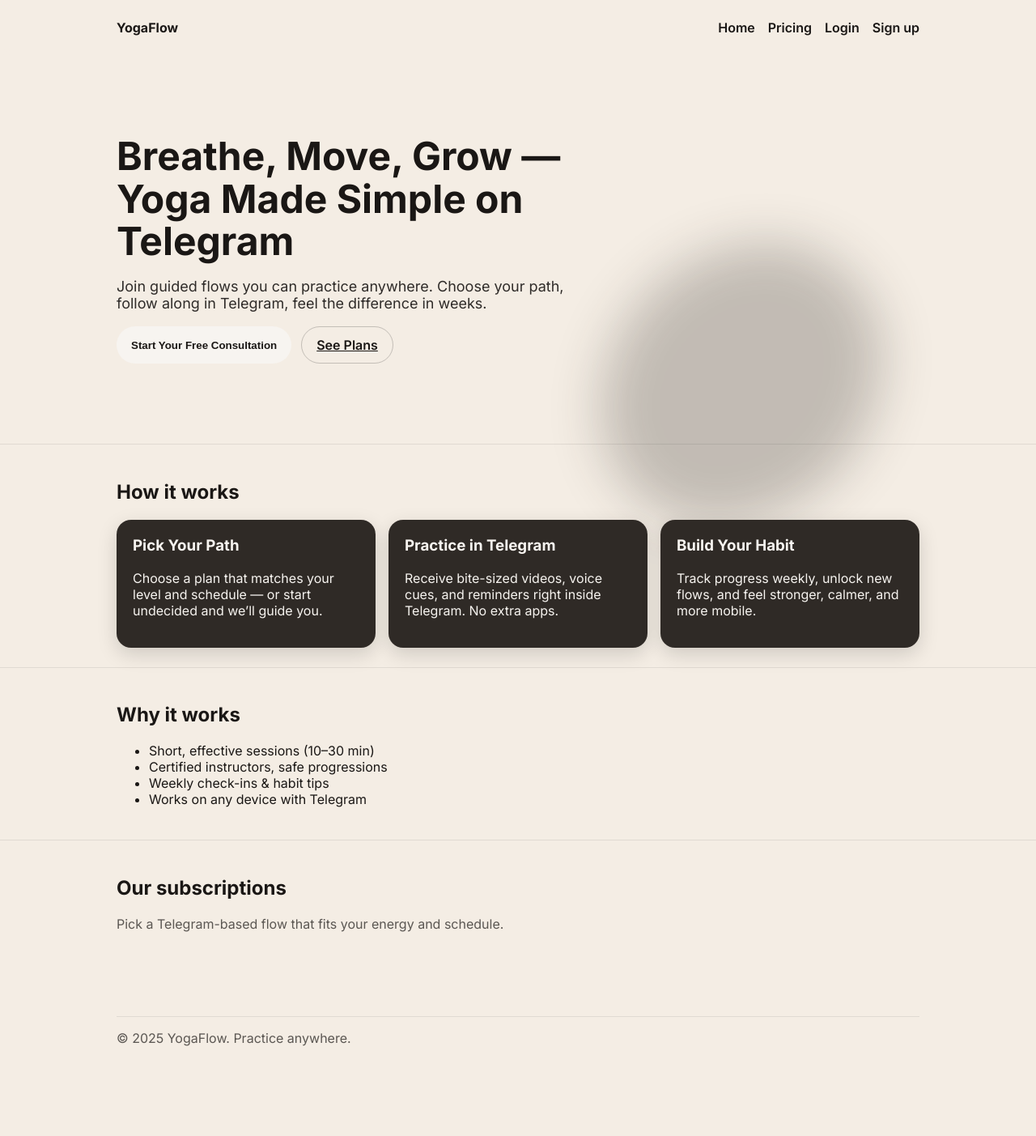
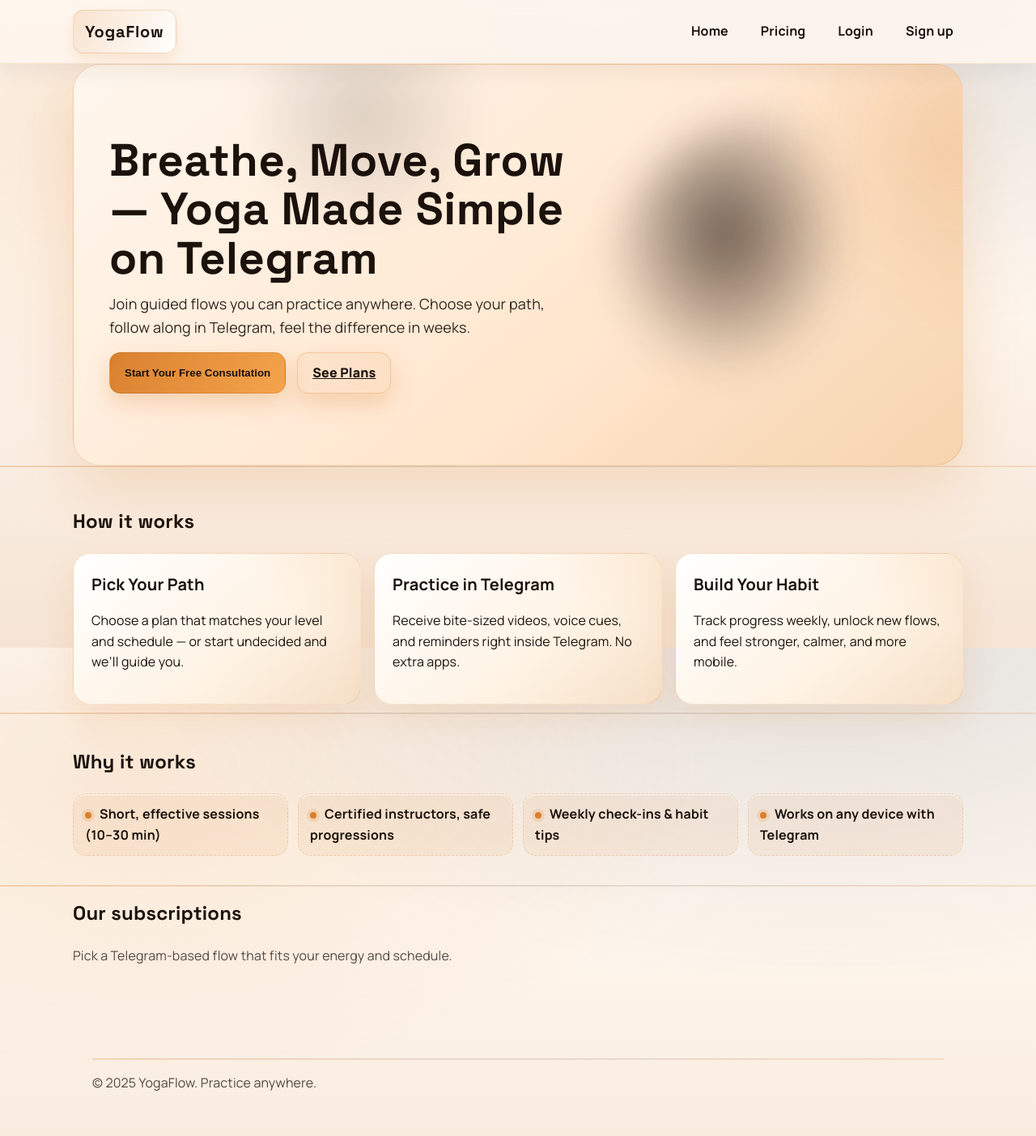
Before and after one commit to politifan/Yoga_Flow, a FastAPI app: page / in a window 1280 px wide. Shown: the whole page at 81% size. Before the commit the page ends 1292 px from the top, so only its background shows below. Run offline with FastAPI, Linux system fonts and the light colour scheme.

Commit message:
style (global styles): новый стиль для сайта

```diff
--- a/static/css/base.css
+++ b/static/css/base.css
@@ -1,55 +1,93 @@
 :root{
-  --bg: #F4EDE4;        /* beige */
-  --tile: #2F2A26;      /* dark tiles/blobs */
-  --ink: #000000;       /* dividers */
+  --bg: #fff7ef;
+  --bg-2: #f5e4d4;
+  --tile: #1f130d;
+  --ink: #1c120c;
+  --accent: #d9802e;
+  --accent-2: #b55d19;
+  --soft: rgba(217, 128, 46, 0.14);
 }
 
 * { box-sizing: border-box }
 html, body { height: 100% }
 body{
   margin:0;
-  font-family: Inter, system-ui, -apple-system, Segoe UI, Roboto, Ubuntu, Cantarell, 'Helvetica Neue', Arial, sans-serif;
-  background: var(--bg);
-  color:#1a1715;
+  font-family: 'Manrope', system-ui, -apple-system, Segoe UI, Roboto, Ubuntu, Cantarell, 'Helvetica Neue', Arial, sans-serif;
+  background:
+    radial-gradient(140% 120% at 14% 18%, rgba(217,128,46,.16), transparent 40%),
+    radial-gradient(140% 120% at 80% -6%, rgba(44,31,22,.14), transparent 48%),
+    linear-gradient(180deg, #fffdf9 0%, var(--bg) 40%, var(--bg-2) 100%);
+  color: var(--ink);
+  line-height:1.6;
+  letter-spacing:0.01em;
 }
 
-.container{ max-width: 1040px; margin: 0 auto; padding: 24px; }
+main{ min-height: 70vh; position:relative; z-index:1; }
 
-.navbar{ position: sticky; top:0; backdrop-filter: blur(6px); background: rgba(244,237,228,.7); z-index:10; }
-.nav-inner{ display:flex; align-items:center; justify-content:space-between; }
-.logo{ font-weight: 800; color:#1a1715; text-decoration:none }
-.nav-links{ display:flex; align-items:center; gap:16px }
+.container{ max-width: 1100px; margin: 0 auto; padding: 28px 24px 36px; }
+
+.navbar{
+  position: sticky;
+  top:0;
+  backdrop-filter: blur(10px);
+  background: rgba(255,247,239,.82);
+  border-bottom:1px solid rgba(217,128,46,.18);
+  box-shadow: 0 10px 28px rgba(26,17,12,.06);
+  z-index:10;
+}
+.nav-inner{ display:flex; align-items:center; justify-content:space-between; gap:16px; padding:12px 0; }
+.logo{
+  font-family: 'Space Grotesk', 'Manrope', system-ui, sans-serif;
+  font-weight:700;
+  font-size:20px;
+  letter-spacing:0.04em;
+  color:var(--ink);
+  text-decoration:none;
+  padding:10px 14px;
+  border-radius:14px;
+  background: linear-gradient(120deg, rgba(217,128,46,.16), rgba(255,255,255,.9));
+  border:1px solid rgba(217,128,46,.26);
+  box-shadow: 0 8px 16px rgba(217,128,46,.14);
+}
+.nav-links{ display:flex; align-items:center; gap:16px; flex-wrap:wrap; }
 .nav-links a,
 .nav-links button{
-  color:#1a1715;
+  color:var(--ink);
   text-decoration:none;
-  font-weight:600;
+  font-weight:700;
   background:transparent;
   border:none;
   cursor:pointer;
-  padding:0;
+  padding:10px 12px;
+  border-radius:12px;
+  transition: background .15s ease, transform .15s ease;
+}
+.nav-links a:hover,
+.nav-links button:hover{
+  background: rgba(217,128,46,.12);
+  transform: translateY(-1px);
 }
 .nav-links form{ margin:0 }
 .nav-profile{ position:relative; display:flex; align-items:center; }
 .avatar-btn{
-  width:56px;
-  height:56px;
-  border-radius:50%;
-  background: linear-gradient(145deg, #2f2a26, #1f1a16);
-  color:#f7f4f0;
-  border:2px solid rgba(0,0,0,.12);
+  width:54px;
+  height:54px;
+  border-radius:16px;
+  background: linear-gradient(145deg, #2f1f17, #1c120c);
+  color:#fdf7ef;
+  border:1px solid rgba(255,255,255,.1);
   cursor:pointer;
   display:inline-flex;
   align-items:center;
   justify-content:center;
   font-weight:800;
-  box-shadow: 0 6px 16px rgba(0,0,0,.2);
+  box-shadow: 0 10px 24px rgba(0,0,0,.28);
   transition: transform .15s ease, box-shadow .15s ease, border-color .15s ease;
 }
 .avatar-btn:hover{
   transform: translateY(-1px);
-  box-shadow: 0 10px 20px rgba(0,0,0,.2);
-  border-color: rgba(0,0,0,.2);
+  box-shadow: 0 14px 30px rgba(0,0,0,.28);
+  border-color: rgba(255,255,255,.3);
 }
 .avatar-btn:focus{ outline:2px solid var(--ink); outline-offset:3px; }
 .avatar-circle{ font-size: 20px;}
@@ -57,18 +95,19 @@ body{
   width:100%;
   height:100%;
   object-fit:cover;
-  border-radius:50%;
+  border-radius:16px;
   display:block;
 }
 .nav-dropdown{
   position:absolute;
   right:0;
   top:120%;
-  min-width:160px;
-  background:#fff;
-  border-radius:14px;
-  box-shadow: 0 14px 32px rgba(0,0,0,.16);
-  padding:10px;
+  min-width:180px;
+  background:#fffaf3;
+  border-radius:16px;
+  border:1px solid rgba(217,128,46,.22);
+  box-shadow: 0 16px 34px rgba(26,17,12,.14);
+  padding:12px;
   display:flex;
   flex-direction:column;
   gap:6px;
@@ -79,81 +118,136 @@ body{
 }
 .nav-dropdown.open{
   opacity:1;
-  transform: translateY(4px) scale(1);
+  transform: translateY(6px) scale(1);
 }
 .nav-dropdown a,
 .nav-dropdown button{
   width:100%;
   text-align:left;
-  padding:8px 10px;
-  border-radius:10px;
+  padding:10px 12px;
+  border-radius:12px;
   background: transparent;
   border:none;
-  color:#1a1715;
-  font-weight:600;
+  color:var(--ink);
+  font-weight:700;
   cursor:pointer;
 }
 .nav-dropdown a:hover,
 .nav-dropdown button:hover{
-  background: rgba(0,0,0,.06);
+  background: rgba(217,128,46,.12);
 }
 
-.section-divider{ height:1px; background: var(--ink); opacity:.08; }
+.section-divider{
+  height:2px;
+  background: linear-gradient(90deg, rgba(217,128,46,.3), rgba(26,17,12,.12), rgba(217,128,46,.2));
+  border-radius:999px;
+  opacity:.9;
+}
 
 .card{
-  background: var(--tile);
-  color:#F7F4F0;
-  border-radius: 18px;
-  padding: 20px;
-  box-shadow: 0 8px 24px rgba(0,0,0,.15);
+  position:relative;
+  background: linear-gradient(140deg, #ffffff 0%, #fff3e4 60%, #f5dfc7 100%);
+  color:var(--ink);
+  border-radius: 22px;
+  padding: 22px;
+  box-shadow: 0 18px 40px rgba(217,128,46,.14);
+  border:1px solid rgba(217,128,46,.16);
+  overflow:hidden;
 }
+.card::after{
+  content:"";
+  position:absolute;
+  inset:0;
+  background: radial-gradient(120% 120% at 120% -10%, rgba(217,128,46,.14), transparent 52%);
+  pointer-events:none;
+}
+.card > *{ position:relative; z-index:1; }
 
 .btn{
-  background: #F7F4F0;
-  color:#1a1715;
-  border:none;
-  border-radius: 999px;
+  background: linear-gradient(120deg, var(--accent), #f5a44d);
+  color:#1c120c;
+  border:1px solid rgba(0,0,0,.08);
+  border-radius: 14px;
   padding: 12px 18px;
-  font-weight:600;
+  font-weight:800;
   cursor:pointer;
-  transition: transform .15s ease;
+  transition: transform .15s ease, box-shadow .2s ease;
+  box-shadow: 0 12px 28px rgba(217,128,46,.26);
 }
-.btn-ghost{ background: transparent; border:1px solid rgba(0,0,0,.2) }
-.btn:hover{ transform: scale(1.03) }
+.btn-ghost{
+  background: rgba(217,128,46,.08);
+  border:1px solid rgba(217,128,46,.28);
+  color:var(--ink);
+}
+.btn:hover{ transform: translateY(-1px); box-shadow: 0 16px 32px rgba(217,128,46,.3); }
+.btn:active{ transform: translateY(0); }
 .btn:focus{ outline:2px solid var(--ink); outline-offset:3px }
 .btn-sm{ padding: 8px 14px; font-size: 14px }
 
-label{ display:block; font-weight:600; margin: 8px 0 4px }
+label{ display:block; font-weight:700; margin: 8px 0 4px; letter-spacing:0.01em; }
 input, select{
   width:100%;
-  padding: 10px 12px;
-  border-radius: 12px;
-  border:1px solid rgba(0,0,0,.15);
-  background: #fff;
-  color:#1a1715;
+  padding: 11px 13px;
+  border-radius: 14px;
+  border:1px solid rgba(217,128,46,.26);
+  background: rgba(255,255,255,.94);
+  color:var(--ink);
+  box-shadow: 0 12px 26px rgba(26,17,12,.06);
+  transition: border-color .18s ease, box-shadow .18s ease;
 }
-input:focus, select:focus{ outline: 2px solid #1a1715; outline-offset:2px }
+input:focus, select:focus{
+  outline: 2px solid rgba(217,128,46,.6);
+  outline-offset:2px;
+  border-color: var(--accent);
+  box-shadow: 0 16px 34px rgba(217,128,46,.18);
+}
 .input{ width:100% }
 
-[data-reveal]{ opacity:0; transform: translateY(16px); transition: all .6s ease }
-.reveal{ opacity:1; transform: translateY(0) }
+[data-reveal]{ opacity:0; transform: translateY(16px); transition: all .6s ease; }
+.reveal{ opacity:1; transform: translateY(0); }
 
 .grid3{ display:grid; grid-template-columns: repeat(3, 1fr); gap: 16px }
 .grid3 .card h3{ margin-top: 0 }
 
 .price{ font-size: 28px; font-weight:800; margin: 4px 0 }
-.tagline{ opacity:.9; margin: 4px 0 8px }
-.features{ padding-left: 16px; line-height:1.6 }
-.features li{ margin: 0 0 4px }
+.tagline{ opacity:.82; margin: 4px 0 8px }
+.features{ padding-left: 16px; line-height:1.6; margin:8px 0 0; }
+.features li{
+  margin: 0 0 6px;
+  position:relative;
+}
+.features li::before{
+  content:"";
+  width:8px; height:8px;
+  border-radius:50%;
+  background: var(--accent);
+  position:absolute;
+  left:-14px;
+  top:10px;
+  transform: translateY(-50%);
+}
 
 .footer{ margin-top: 40px }
-.muted{ opacity: .7 }
+.muted{ opacity: .75 }
 .small{ font-size: 14px }
 .center{ text-align: center }
 
-.flash{ padding: 10px 12px; border-radius: 10px; margin: 8px 0; }
-.flash.ok{ background: #e5f7e9; color: #0f6b2b; border:1px solid #8ad19e }
-.flash.err{ background: #fde9ea; color: #8b1a1d; border:1px solid #e6a3a6 }
+.flash{
+  padding: 10px 12px;
+  border-radius: 12px;
+  margin: 8px 0;
+  border:1px solid transparent;
+}
+.flash.ok{
+  background: linear-gradient(120deg, #e5f7e9, #f3fff5);
+  color: #0f6b2b;
+  border-color: #8ad19e;
+}
+.flash.err{
+  background: linear-gradient(120deg, #fde9ea, #fff3f4);
+  color: #8b1a1d;
+  border-color: #e6a3a6;
+}
 
 .hidden{ display:none !important }
 .sr-only{
@@ -170,4 +264,5 @@ input:focus, select:focus{ outline: 2px solid #1a1715; outline-offset:2px }
 
 @media (max-width: 900px){
   .grid3{ grid-template-columns: 1fr; }
+  .nav-inner{ flex-wrap:wrap; }
 }
--- a/static/css/home.css
+++ b/static/css/home.css
@@ -1,28 +1,130 @@
 .hero{
+  position:relative;
   display:grid;
-  grid-template-columns: 1.2fr .8fr;
-  gap: 24px;
+  grid-template-columns: 1.15fr .85fr;
+  gap: 26px;
   align-items:center;
-  min-height: 60vh;
+  padding: 44px;
+  min-height: 62vh;
+  background: linear-gradient(140deg, #fff7ef 0%, #ffe7cf 60%, #f6d4ae 100%);
+  border-radius: 34px;
+  border:1px solid rgba(217,128,46,.24);
+  box-shadow: 0 26px 70px rgba(217,128,46,.2);
+  overflow:hidden;
 }
-.hero h1{ font-size: clamp(28px, 4vw, 48px); line-height:1.1; margin: 0 0 12px }
-.hero .sub{ font-size: 18px; opacity:.9; }
-.cta-row{ display:flex; gap: 12px; margin-top: 12px }
+.hero::before{
+  content:"";
+  position:absolute;
+  inset:-14% 50% auto auto;
+  width:320px;
+  height:320px;
+  background: radial-gradient(80% 80% at 40% 40%, rgba(31,19,13,.28), transparent 60%);
+  filter: blur(20px);
+  opacity:.55;
+}
+.hero::after{
+  content:"";
+  position:absolute;
+  inset:-80px -160px auto auto;
+  width:420px;
+  height:420px;
+  background: radial-gradient(80% 80% at 60% 40%, rgba(217,128,46,.24), transparent 70%);
+  filter: blur(24px);
+  opacity:.9;
+}
+.hero h1{
+  font-family: 'Space Grotesk', 'Manrope', system-ui, sans-serif;
+  font-size: clamp(32px, 4.6vw, 56px);
+  line-height:1.08;
+  margin: 0 0 12px;
+  letter-spacing:0.01em;
+}
+.hero .sub{
+  font-size: 18px;
+  opacity:.9;
+  max-width: 640px;
+  margin:0;
+}
+.cta-row{ display:flex; gap: 14px; margin-top: 16px; flex-wrap:wrap; }
 
+.hero-blob{
+  position:relative;
+  min-height:320px;
+  display:flex;
+  align-items:center;
+  justify-content:center;
+}
 .blob{
   position:absolute;
-  inset:auto;
-  width:340px;
-  height:340px;
-  background: var(--tile);
-  filter: blur(32px);
-  opacity:.25;
+  width:360px;
+  height:360px;
+  background: radial-gradient(60% 70% at 40% 40%, #2f1f17, transparent 70%);
+  filter: blur(24px);
+  opacity:.7;
   border-radius: 60% 40% 60% 40% / 60% 40% 60% 40%;
   animation: blobFloat 16s ease-in-out infinite alternate;
 }
 @keyframes blobFloat { from{ transform: translate(-10px,0) scale(1)} to{ transform: translate(10px,-10px) scale(1.06)} }
 
-.plans-hub{ display:flex; flex-direction:column; gap:20px }
+.how{ padding: 28px 0 10px; }
+.how h2,
+.benefits h2{
+  font-family: 'Space Grotesk', 'Manrope', system-ui, sans-serif;
+  letter-spacing:0.01em;
+}
+.how .card{
+  border:1px solid rgba(217,128,46,.2);
+  box-shadow: 0 16px 42px rgba(217,128,46,.14);
+}
+.how .card h3{ margin:0 0 8px; font-size:20px; }
+
+.benefits{
+  padding: 20px 0;
+}
+.benefits-list{
+  list-style:none;
+  padding:0;
+  display:grid;
+  gap:12px;
+  grid-template-columns: repeat(auto-fit, minmax(240px, 1fr));
+}
+.benefits-list li{
+  background: rgba(217,128,46,.08);
+  border:1px dashed rgba(217,128,46,.24);
+  border-radius:16px;
+  padding:12px 14px;
+  font-weight:700;
+  color:var(--ink);
+  box-shadow: inset 0 1px 0 rgba(255,255,255,.8);
+}
+.benefits-list li::before{
+  content:"";
+  display:inline-block;
+  width:8px;
+  height:8px;
+  border-radius:50%;
+  background: var(--accent);
+  margin-right:10px;
+  box-shadow: 0 0 0 4px rgba(217,128,46,.16);
+}
+
+.plans-hub{
+  display:flex;
+  flex-direction:column;
+  gap:20px;
+  padding: 14px 0 30px;
+}
+.plans-hub .section-heading{
+  display:flex;
+  flex-direction:column;
+  gap:4px;
+}
+.plans-hub .section-heading h2{
+  font-family: 'Space Grotesk', 'Manrope', system-ui, sans-serif;
+  margin:0;
+}
+.plans-hub .section-heading .muted{ max-width: 560px; }
+
 .list{ list-style:none; padding:0 }
 .list li{
   display:flex;
@@ -36,6 +138,5 @@
 }
 
 @media (max-width: 900px){
-  .hero{ grid-template-columns: 1fr; }
-  .consult-wrap{ width:100%; }
+  .hero{ grid-template-columns: 1fr; padding: 34px 26px; }
 }
--- a/static/js/consult_modal.js
+++ b/static/js/consult_modal.js
@@ -178,7 +178,8 @@
     }
   };
 
-  const formatPhoneValue = (value) => {
+  let isPhoneDeleting = false;
+  const formatPhoneValue = (value, { allowOpenBracket = false } = {}) => {
     if (value == null) return "";
     const raw = String(value);
     const hasPlus = raw.trim().startsWith("+");
@@ -206,7 +207,8 @@
 
     let result = country;
     if (area) {
-      result += ` (${area})`;
+      const shouldClose = area.length === 3 && (!allowOpenBracket || block1.length > 0 || block2.length > 0 || block3.length > 0 || extraBlocks.length > 0);
+      result += ` (${area}${shouldClose ? ")" : ""}`;
     }
     if (block1) {
       result += ` ${block1}`;
@@ -248,11 +250,23 @@
 
   const bindFieldValidation = (input) => {
     if (!input) return;
+    if (input === phoneInput) {
+      input.addEventListener("keydown", (evt) => {
+        if (evt.key === "Backspace" || evt.key === "Delete") {
+          isPhoneDeleting = true;
+        } else {
+          isPhoneDeleting = false;
+        }
+      });
+    }
     input.addEventListener("blur", () => validateField(input));
     input.addEventListener("input", () => {
       if (input === phoneInput) {
-        const formatted = formatPhoneValue(input.value);
-        input.value = formatted;
+        const formatted = formatPhoneValue(input.value, { allowOpenBracket: isPhoneDeleting });
+        isPhoneDeleting = false;
+        if (formatted !== input.value) {
+          input.value = formatted;
+        }
       }
       if (input.classList.contains("consult-input-error")) {
         validateField(input);
--- a/templates/base.html
+++ b/templates/base.html
@@ -8,7 +8,7 @@
     {% block page_styles %}{% endblock %}
     <link rel="preconnect" href="https://fonts.googleapis.com">
     <link rel="preconnect" href="https://fonts.gstatic.com" crossorigin>
-    <link href="https://fonts.googleapis.com/css2?family=Inter:wght@400;500;600;700&display=swap" rel="stylesheet">
+    <link href="https://fonts.googleapis.com/css2?family=Manrope:wght@400;500;600;700;800&family=Space+Grotesk:wght@500;600;700&display=swap" rel="stylesheet">
   </head>
   <body data-uid="{{ request.state.uid or '' }}">
     {% include "partials/navbar.html" %}
```
Also changed, not shown: static/css/pricing.css (+15 -5 lines).
